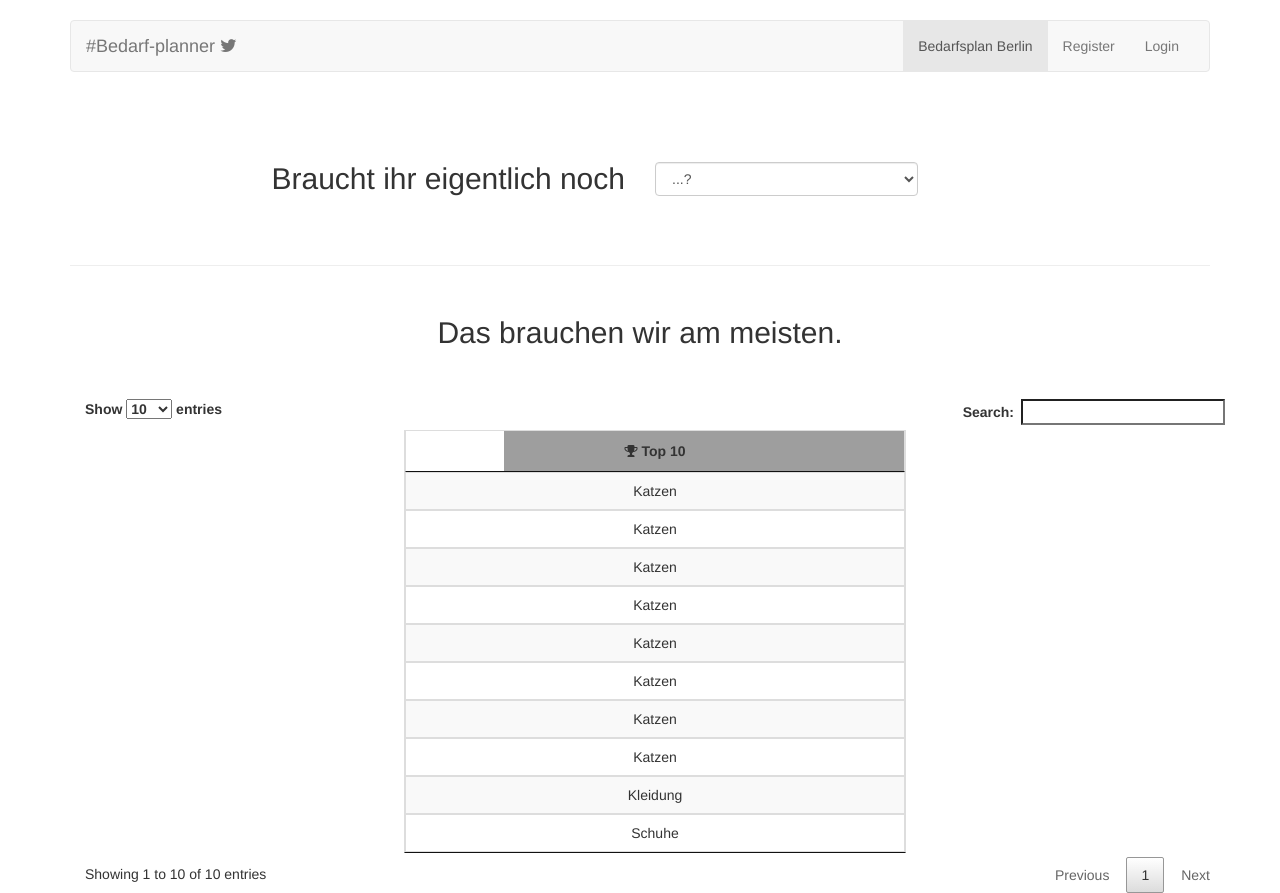
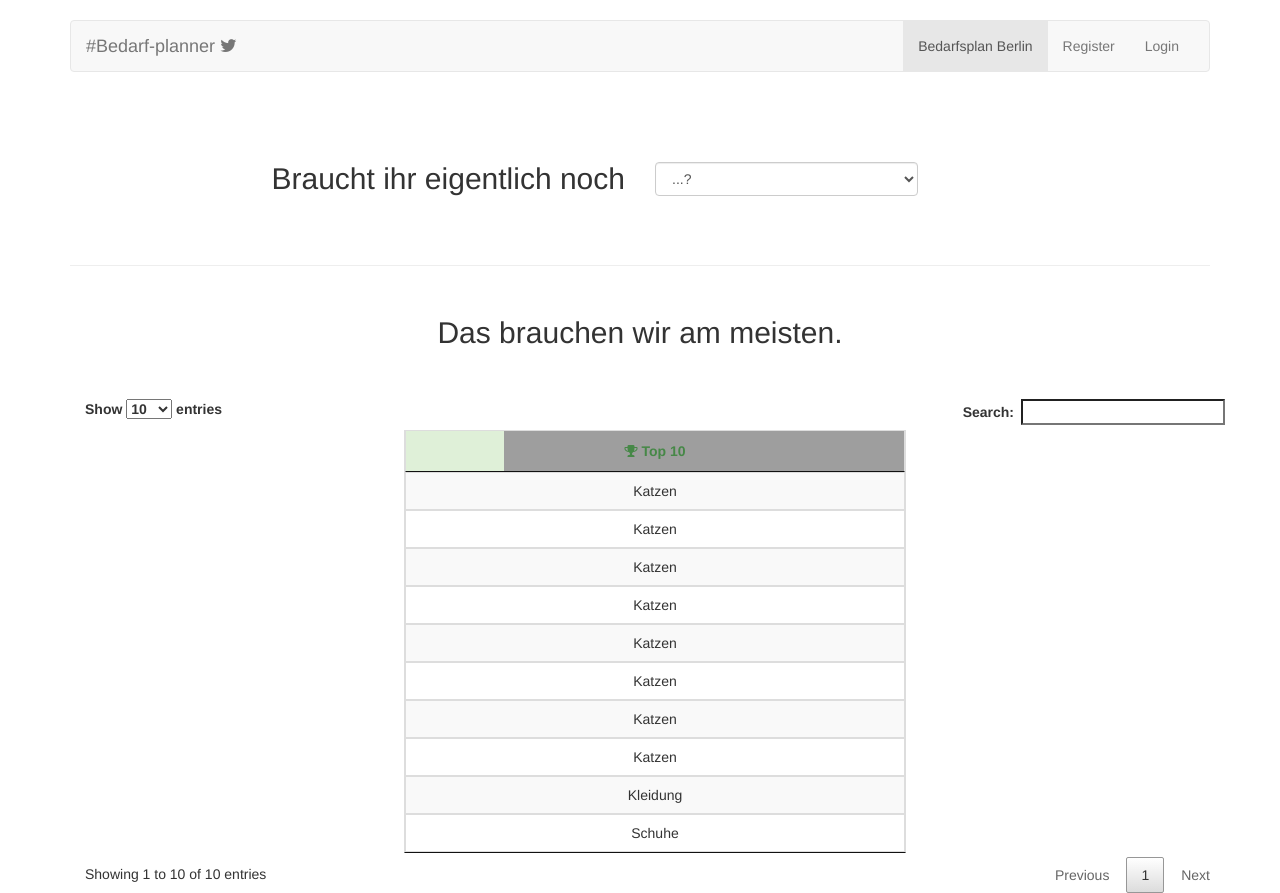
Before and after one commit to DonationmatcherBerlin/donationmatcher, a CodeIgniter app: page /database/index.php/landingpage/index in a window 1280 px wide. Shown: the top 893 px of the page. Run offline with CodeIgniter, Linux system fonts and the light colour scheme; some libraries are stand-ins or nearby versions; grey boxes are pictures that could not be loaded.

Commit message:
quick color fix at the landingpage

```diff
--- a/application/views/landingpage.php
+++ b/application/views/landingpage.php
@@ -27,7 +27,7 @@
     <table id="myTable" class="table table-bordered table-striped responsive-utilities topTentable">
       <thead>
         <tr>
-          <th>
+          <th class="th-green">
             <i class="fa fa-trophy"></i> Top 10
           </th>
         </tr>
```
